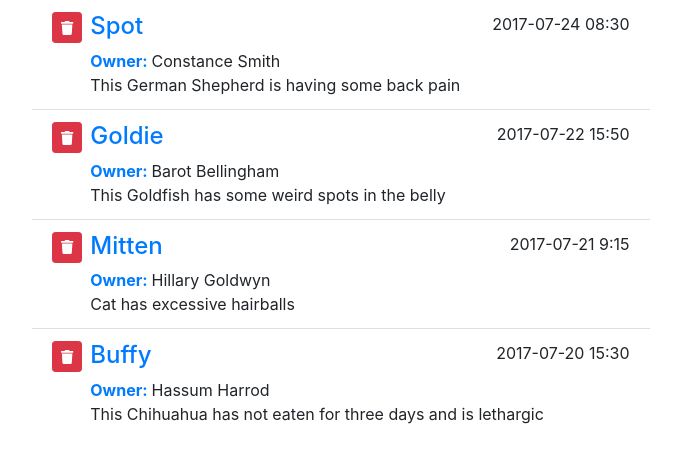
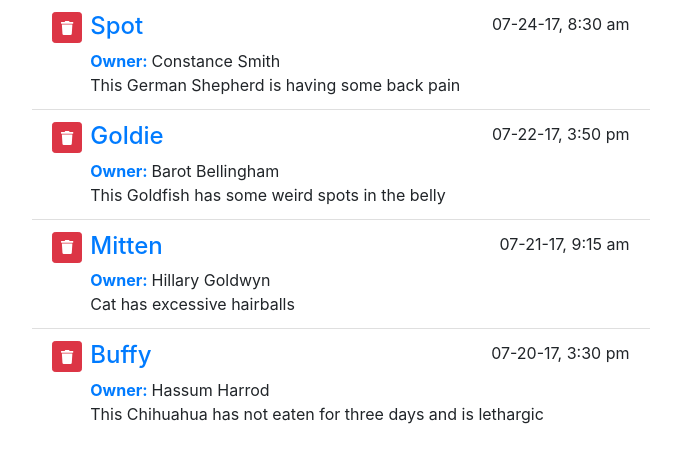
Before and after one commit to Am4nzi/simple-appointment-system, a Vue app: page / in a window 1280 px wide. Shown: the top 462 px of the page, without its empty margins (68-749 px from the left). Built offline with nearby package versions, Linux system fonts and the light colour scheme.

Commit message:
Add delete entries event handler

```diff
--- a/src/App.vue
+++ b/src/App.vue
@@ -1,13 +1,14 @@
 <template>
   <div id="main-app" class="container">
     <div class="row"></div>
-    <appointment-list :appointments="appointments" />
+    <appointment-list :appointments="appointments" @remove="removeItem" />
 
   </div>
 </template>
 
 <script>
 import AppointmentList from "./components/AppointmentList";
+import _ from "lodash";
 import axios from "axios";
 
 export default {
@@ -26,6 +27,11 @@
     axios
       .get("./data/appointments.json")
       .then(response => (this.appointments = response.data));
+  },
+  methods: {
+    removeItem: function(apt) {
+      this.appointments = _.without(this.appointments, apt);
+    }
   }
 };
 </script>
--- a/src/components/AppointmentList.vue
+++ b/src/components/AppointmentList.vue
@@ -6,13 +6,16 @@
         v-for="(item, i) in appointments"
         v-bind:key="i"
       >
-        <button class="mr-2 btn btn-sm btn-danger">
+        <button
+          class="mr-2 btn btn-sm btn-danger"
+          @click="$emit('remove', item)"
+        >
           <font-awesome-icon icon="trash" />
         </button>
         <div class="w-100">
           <div class="d-flex justify-content-between">
             <span class="h4 text-primary">{{ item.petName }}</span>
-            <span class="float-right">{{ item.aptDate }}</span>
+            <span class="float-right">{{ formattedDate(item.aptDate) }}</span>
           </div>
           <div class="owner-name">
             <span class="font-weight-bold text-primary mr-1">Owner:</span>
@@ -27,11 +30,17 @@
 
 <script>
 import { FontAwesomeIcon } from "@fortawesome/vue-fontawesome";
+import moment from "moment";
 export default {
   name: "AppointmentList",
   props: ["appointments"],
   components: {
-      FontAwesomeIcon
+    FontAwesomeIcon
+  },
+  methods: {
+    formattedDate: function(date) {
+      return moment(new Date(date)).format("MM-DD-YY, h:mm a");
+    }
   }
 };
 </script>
```
